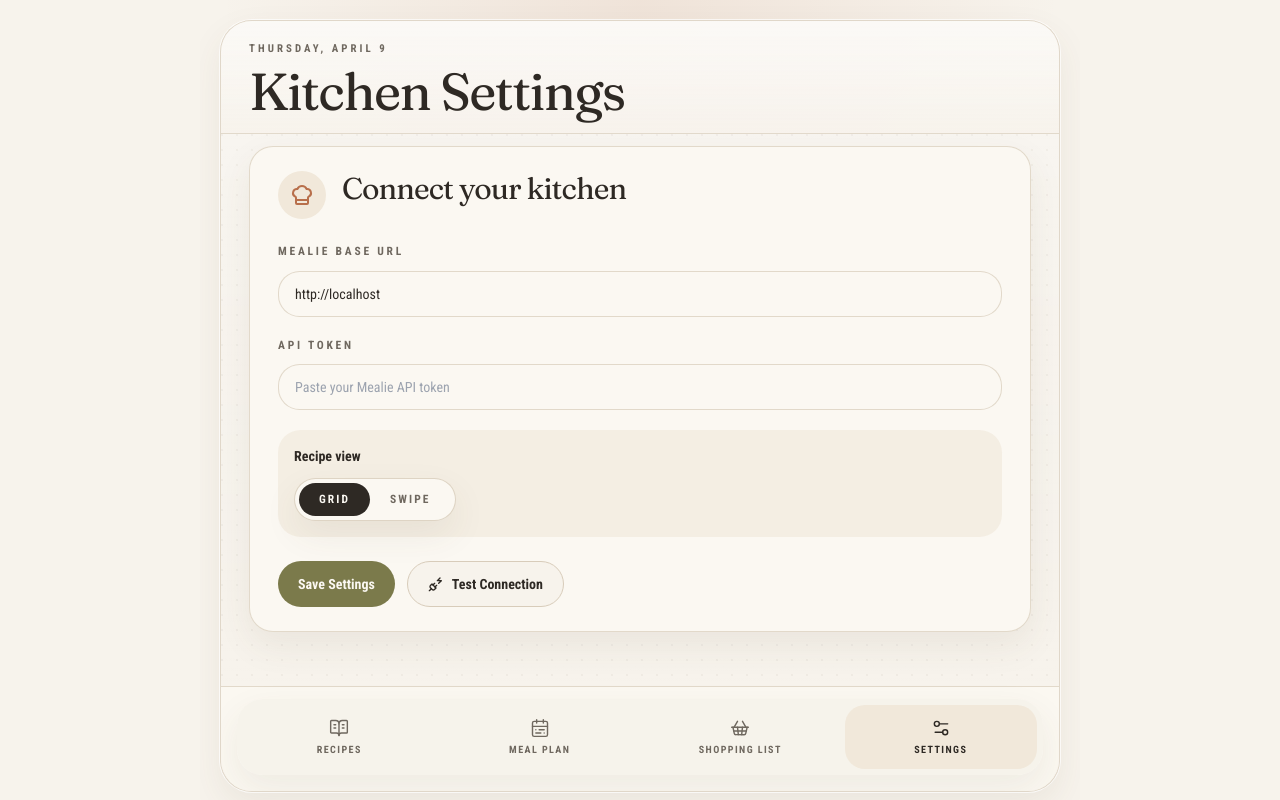
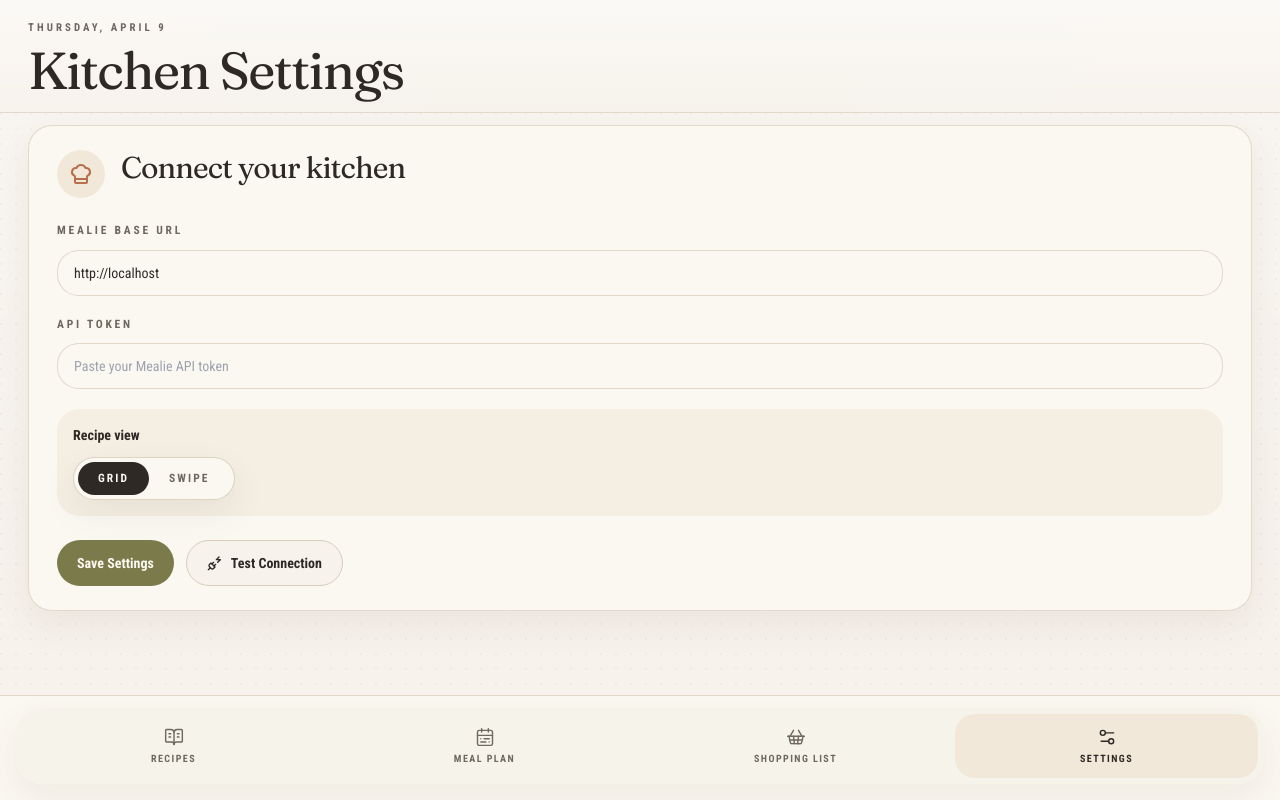
Before and after one commit to fh6nt2n65h-prog/Mealie-PWA, a React (Vite) app: page /settings in a window 1280 px wide. Built offline with nearby package versions, Linux system fonts and the light colour scheme.

Commit message:
feat: remove outer shell padding and card border; app fills full screen

```diff
--- a/src/components/app-shell.tsx
+++ b/src/components/app-shell.tsx
@@ -29,8 +29,8 @@
   const slots = useHeaderSlotState()
 
   return (
-    <div className="mx-auto flex h-[100dvh] max-w-[880px] flex-col overflow-hidden bg-halo bg-[length:100%_100%] px-3 pb-2 pt-3 sm:px-5 sm:pt-5">
-      <div className="app-shell-frame flex h-full flex-col overflow-hidden rounded-shell border border-taupe/70 bg-cream/95 shadow-paper ring-1 ring-white/70">
+    <div className="flex h-[100dvh] flex-col overflow-hidden bg-halo bg-[length:100%_100%]">
+      <div className="app-shell-frame flex h-full flex-col overflow-hidden bg-cream/95">
         <header className="safe-top border-b border-b-taupe/70 bg-wash px-5 pb-3 pt-4 sm:px-7 sm:pb-4 sm:pt-5">
           <div className="flex items-start justify-between gap-3 sm:gap-4">
             <div className="min-w-0 flex-1 max-w-[32rem] animate-rise">
```
